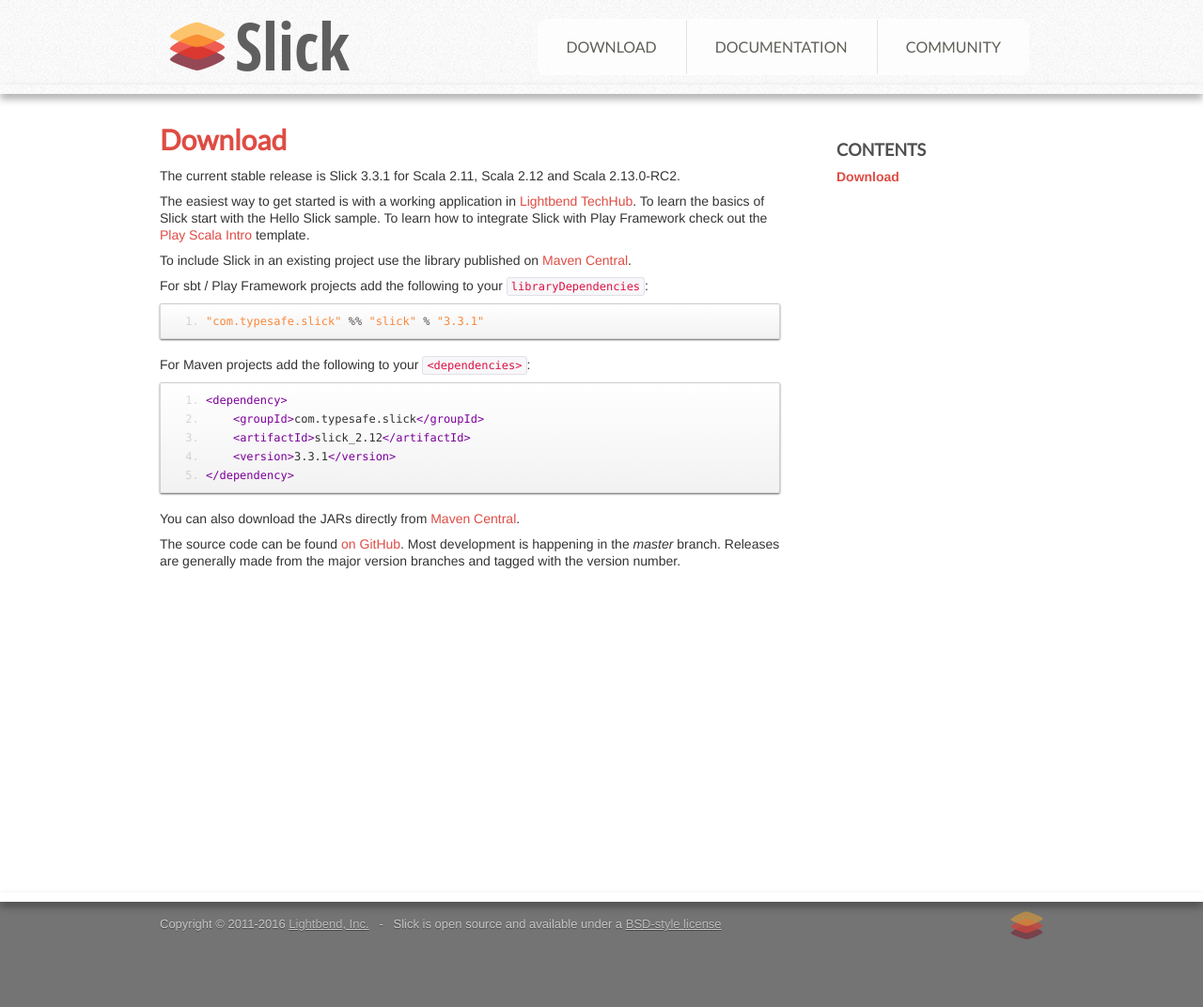
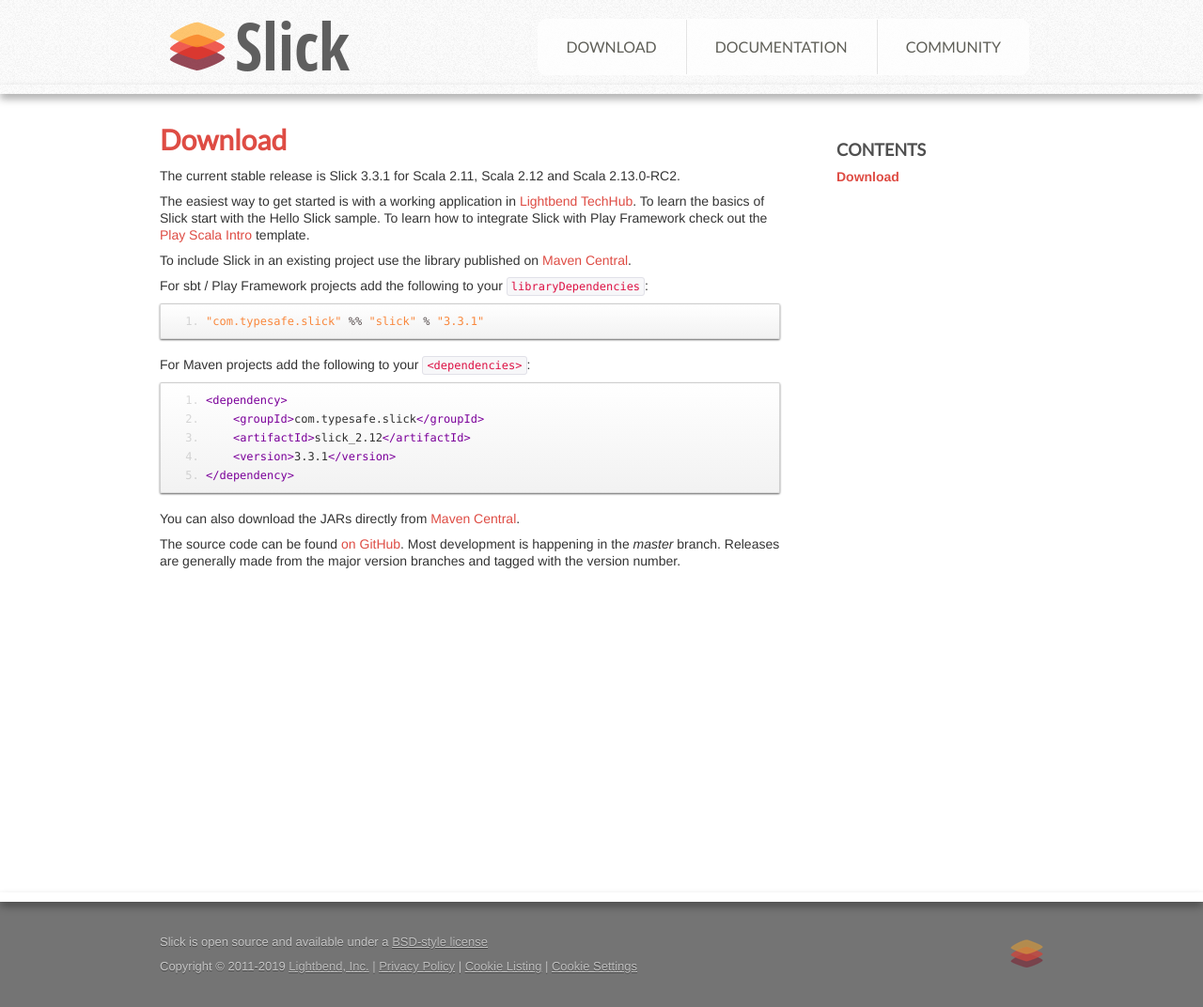
Before and after one commit to slick/slick.github.com, a Jekyll site: the page built from download/index.md, in a window 1280 px wide. Shown: the whole page at 94% size. Built offline with Jekyll 4.4.1, drawn with Linux system fonts in a browser that asks for light colours; comment, search, counter and statistics services are not loaded; before the commit the page ends 1008 px from its top, so only the background shows below that.

Commit message:
Adds cookie banner and links to privacy/cookie poilcy

```diff
--- a/_includes/footerbar.html
+++ b/_includes/footerbar.html
@@ -3,7 +3,11 @@
 		<div class="row">
 			<div class="span12">
 				<div class="footerbar-copyright">
-					Copyright &copy; 2011-2016 <a href="http://lightbend.com">Lightbend, Inc.</a> &nbsp;&nbsp;-&nbsp;&nbsp; Slick is open source and available under a <a href="https://github.com/slick/slick/blob/master/LICENSE.txt">BSD-style license</a>
+					Slick is open source and available under a <a href="https://github.com/slick/slick/blob/master/LICENSE.txt">BSD-style license</a><br>
+					Copyright &copy; 2011-2019 <a href="http://lightbend.com">Lightbend, Inc.</a> |
+					<a href="https://www.lightbend.com/legal/privacy">Privacy Policy</a> |
+					<a href="https://www.lightbend.com/legal/cookie">Cookie Listing</a> |
+					<a class="optanon-toggle-display">Cookie Settings</a>
 				</div>
 				<img src="{{ site.baseurl }}/resources/images/slick-logo-sm.png"/>
 			</div>
--- a/_includes/headerbottom.html
+++ b/_includes/headerbottom.html
@@ -1,4 +1,5 @@
-<script type="text/javascript">
+<!-- Google Analytics loads if and after user accepts cookies -->
+<script type="text/plain" class="optanon-category-2">
 
   var _gaq = _gaq || [];
   _gaq.push(['_setAccount', 'UA-23127719-3']);
--- a/resources/stylesheets/base.css
+++ b/resources/stylesheets/base.css
@@ -71,12 +71,14 @@
 
 .main-content::after { content:"";position:absolute;bottom:0;left:0;width:100%;height:10px;z-index:2;-webkit-box-shadow:0 5px 8px rgba(0,0,0,0.35);-moz-box-shadow:0 5px 8px rgba(0,0,0,0.35);box-shadow:0 5px 8px rgba(0,0,0,0.35)}
 .secondary::after { content:"";position:absolute;bottom:0;left:0;width:100%;height:10px;z-index:2;-webkit-box-shadow:0 5px 8px rgba(0,0,0,0.35);-moz-box-shadow:0 5px 8px rgba(0,0,0,0.35);box-shadow:0 5px 8px rgba(0,0,0,0.35)}
-.footerbar { clear: both; background: #747474; width: 100%; color: rgba(255, 255, 255, 0.65); text-shadow: 0 1px 0 rgba(0, 0, 0, 0.4); font-size: 13px; }
-.footerbar-copyright { float: left; text-align: right; padding-top: 15px; padding-bottom: 15px; }
+.footerbar { clear: both; background: #747474; width: 100%; color: rgba(255, 255, 255, 0.65); text-shadow: 0 1px 0 rgba(0, 0, 0, 0.4); font-size: 13px; padding: 30px 0; }
+.footerbar-copyright { float: left; text-align: left; line-height: 2; }
 .footerbar img { float: right; padding-top: 10px; }
 .footerbar a {color: rgba(255, 255, 255, 0.6); text-decoration: underline; }
 .footerbar a:hover { color: rgba(255, 255, 255, 0.8); }
 .footerbar a:visited { color: rgba(255, 255, 255, 0.2); text-decoration: underline; }
+
+.optanon-toggle-display:hover {cursor: pointer}
 
 .twtr-widget {
   margin-top: 3em;
```
Also changed, not shown: other parts of _includes/headerbottom.html (+8 -9 lines), _includes/headertop.html (+7 -0 lines).
